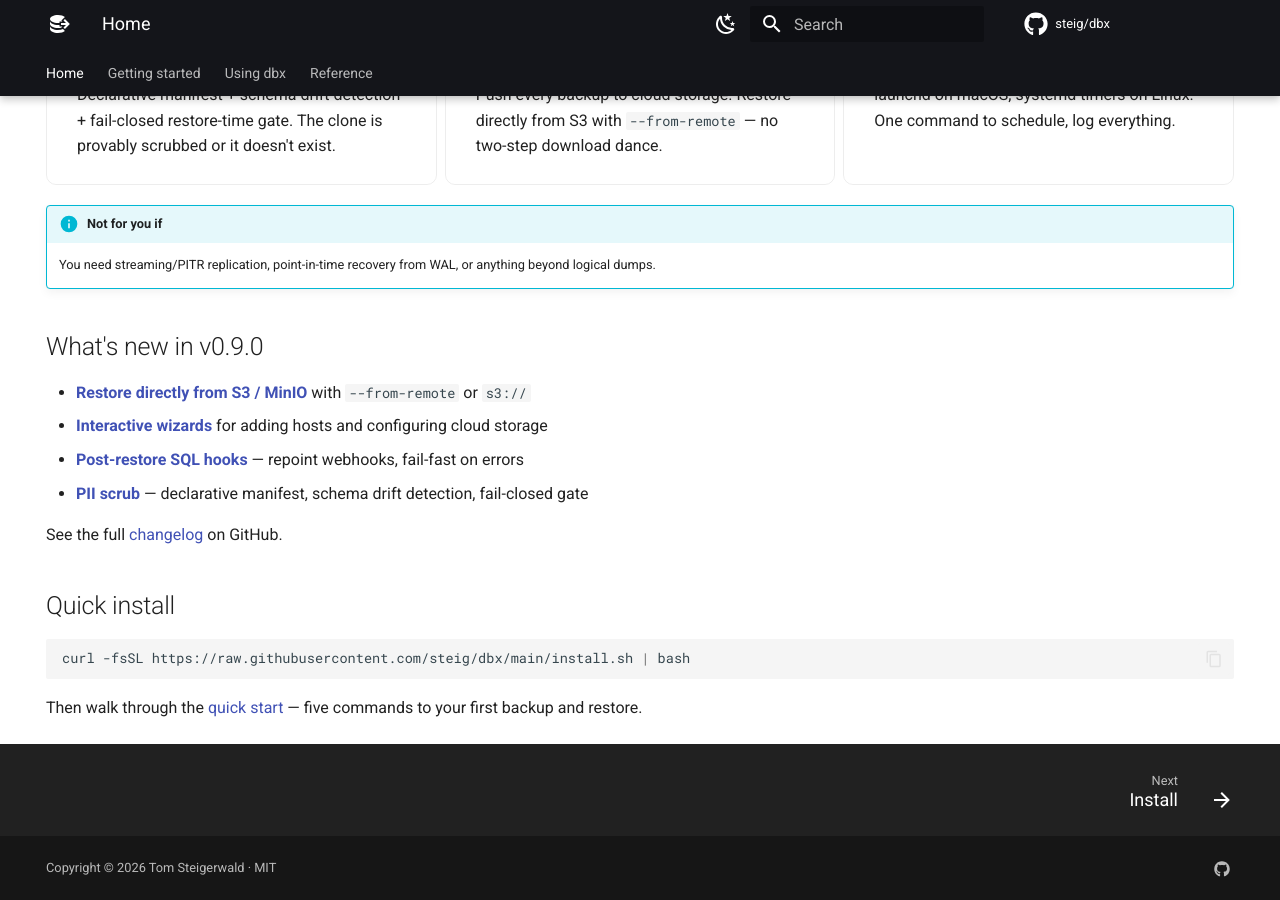
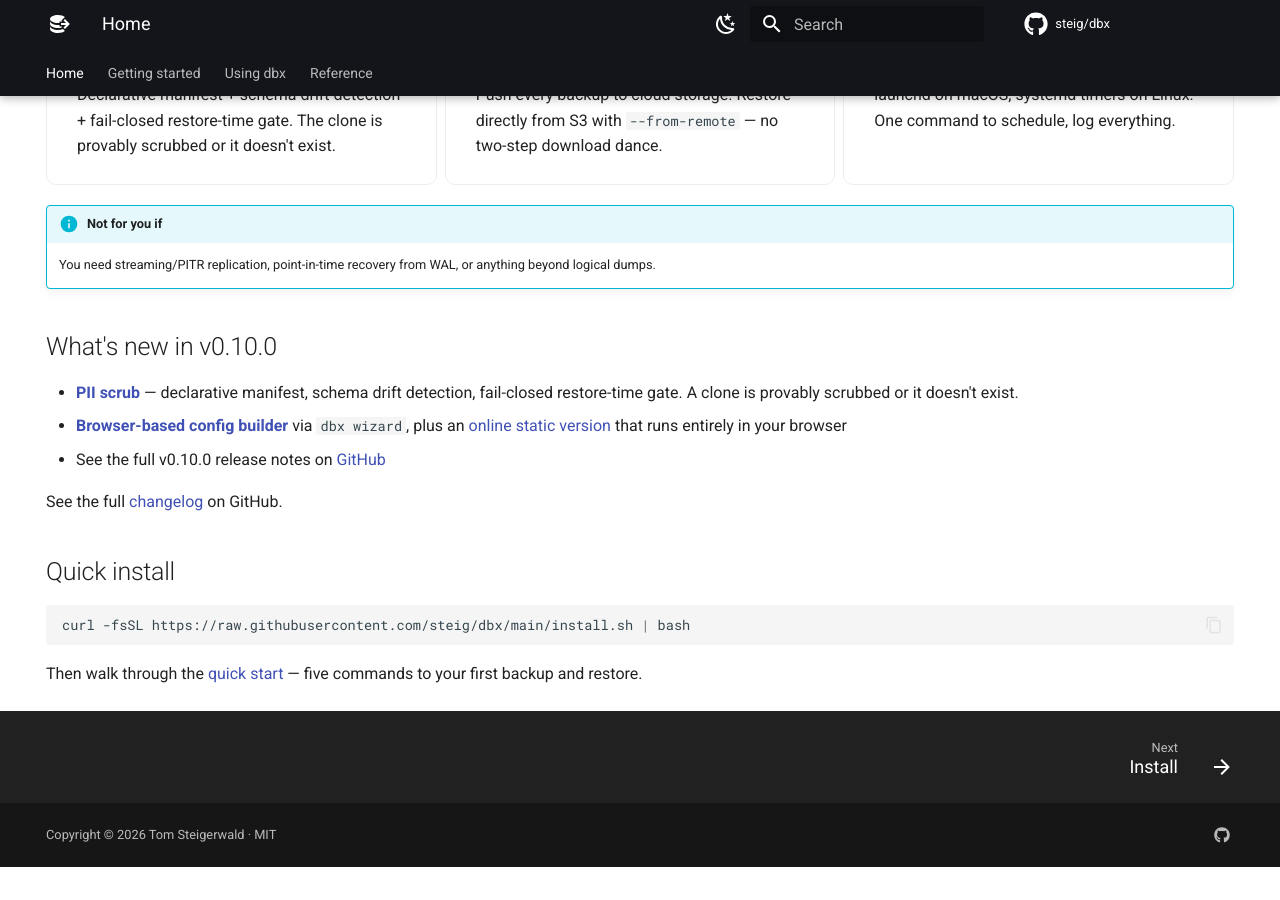
Before and after one commit to steig/dbx, an MkDocs documentation site: the page built from docs/index.md, in a window 1280 px wide and 900 px high, scrolled down 1424 px. Built offline with MkDocs 1.6.1 and Material for MkDocs 9.7.7, drawn with Linux system fonts in a browser that asks for light colours; comment, search, counter and statistics services are not loaded; after the commit the page ends 2291 px from its top, so only the background shows below that.

Commit message:
docs(index): bump "What's new" to v0.10.0
The release commit only touched CHANGELOG.md and dbx, so the Docs
workflow didn't re-trigger and the landing page still showed v0.9.0
highlights. Updating the homepage section now to surface the v0.10.0
release.

Co-Authored-By: Claude Opus 4.7 <noreply@anthropic.com>

```diff
--- a/docs/index.md
+++ b/docs/index.md
@@ -96,12 +96,11 @@ Raw `pg_dump` and `mysqldump` are fine — until they're not. dbx wraps them wit
 !!! info "Not for you if"
     You need streaming/PITR replication, point-in-time recovery from WAL, or anything beyond logical dumps.
 
-## What's new in v0.9.0
+## What's new in v0.10.0
 
--   **[Restore directly from S3 / MinIO](restore.md#restoring-from-cloud-storage)** with `--from-remote` or `s3://`
--   **[Interactive wizards](wizards.md)** for adding hosts and configuring cloud storage
--   **[Post-restore SQL hooks](post-restore-hooks.md)** — repoint webhooks, fail-fast on errors
--   **[PII scrub](scrub.md)** — declarative manifest, schema drift detection, fail-closed gate
+-   **[PII scrub](scrub.md)** — declarative manifest, schema drift detection, fail-closed restore-time gate. A clone is provably scrubbed or it doesn't exist.
+-   **[Browser-based config builder](wizards.md)** via `dbx wizard`, plus an [online static version](config-builder.md) that runs entirely in your browser
+-   See the full v0.10.0 release notes on [GitHub](https://github.com/steig/dbx/releases/tag/v0.10.0)
 
 See the full [changelog](https://github.com/steig/dbx/blob/main/CHANGELOG.md) on GitHub.
 
```
